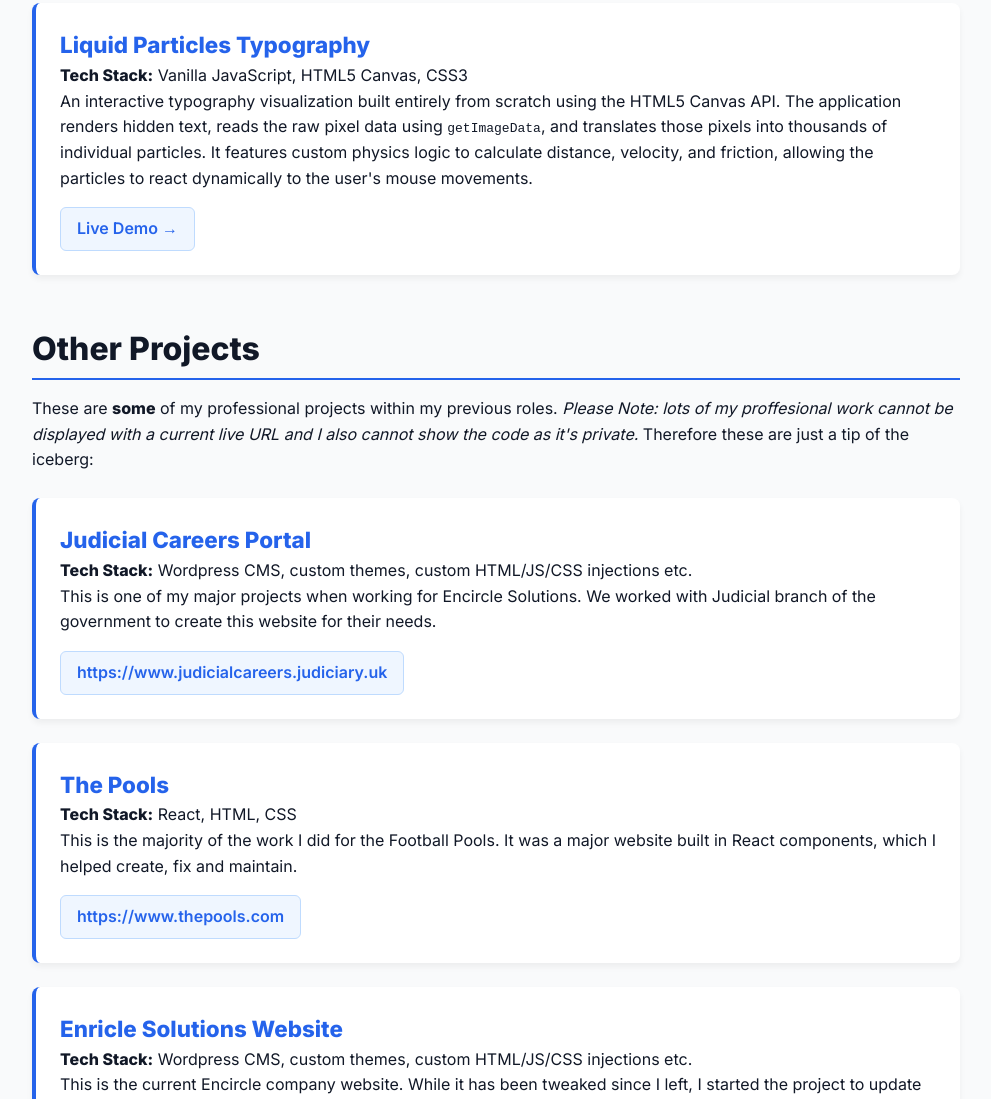
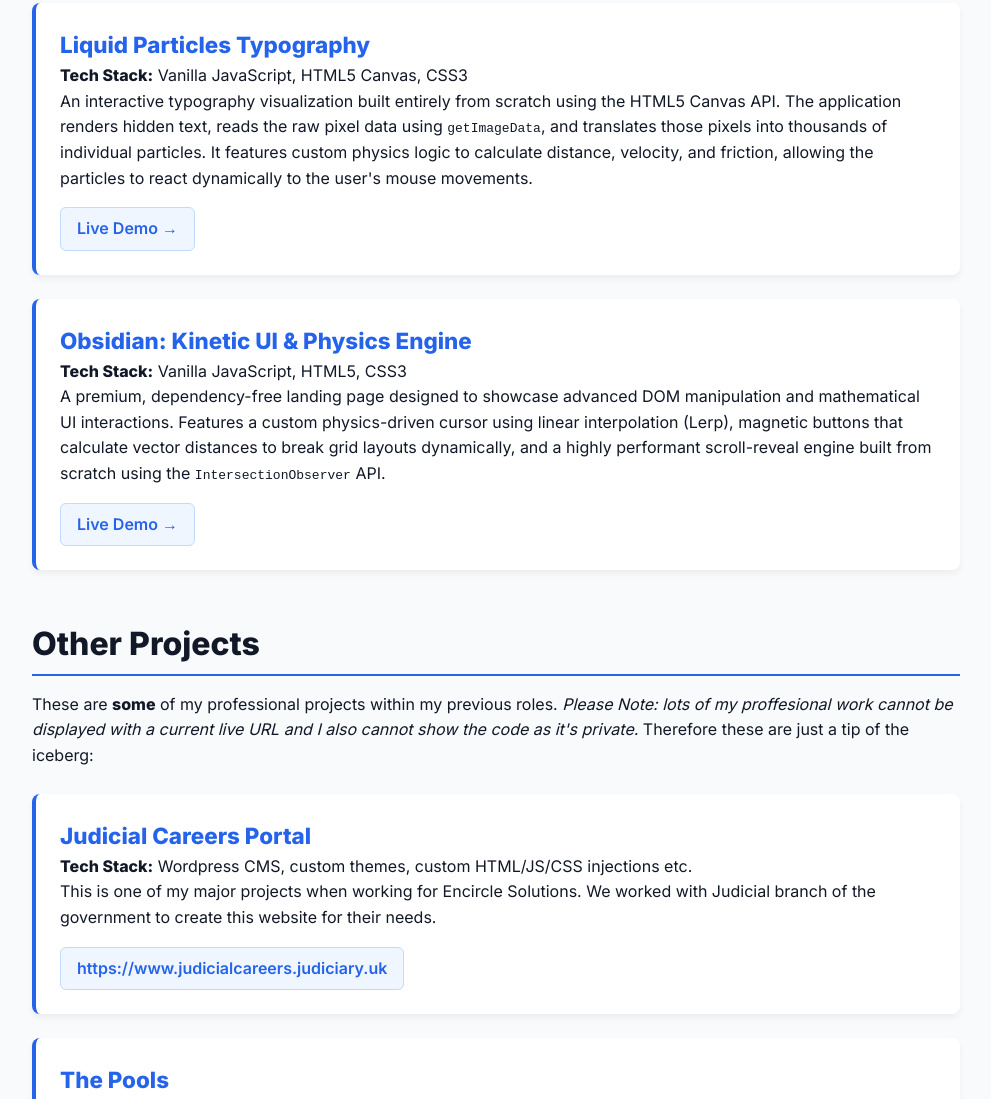
Before and after one commit to Rastin2020/rastin-profile, a plain HTML site: page index.html in a window 1280 px wide. Shown: the part 2092-3191 px from the top of the page, without its empty margins (144-1135 px from the left). Drawn offline with Linux system fonts and the light colour scheme.

Commit message:
new demo project link added

```diff
--- a/index.html
+++ b/index.html
@@ -224,6 +224,13 @@
         <a href="https://js-liquid-particles.vercel.app" class="project-link" target="_blank">Live Demo &rarr;</a>
       </div>
 
+      <div class="project">
+        <h3>Obsidian: Kinetic UI & Physics Engine</h3>
+        <p><strong>Tech Stack:</strong> Vanilla JavaScript, HTML5, CSS3</p>
+        <p>A premium, dependency-free landing page designed to showcase advanced DOM manipulation and mathematical UI interactions. Features a custom physics-driven cursor using linear interpolation (Lerp), magnetic buttons that calculate vector distances to break grid layouts dynamically, and a highly performant scroll-reveal engine built from scratch using the <code>IntersectionObserver</code> API.</p>
+        <a href="https://obsidian-dun-kappa.vercel.app" class="project-link" target="_blank">Live Demo &rarr;</a>
+      </div>
+
     </section>
 
     <section>
```
